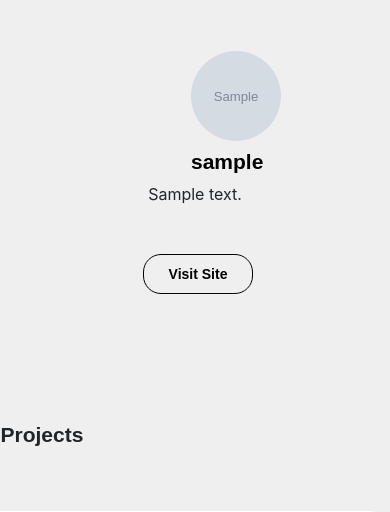
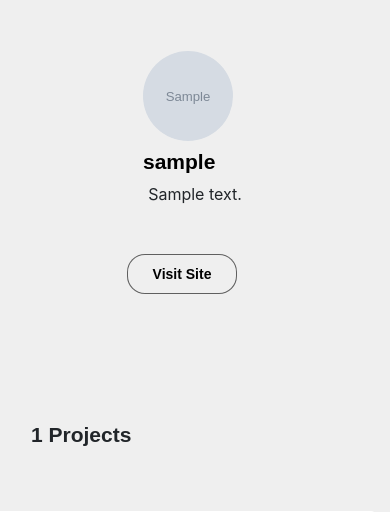
Before and after one commit to andyjohn23/awwards-clone, a Django app: page /user-details/ in a window 390 px wide. Shown: the part 77-589 px from the top of the page. Run offline with Django 3.2, Linux system fonts and the light colour scheme; a user stored in the database is signed in; tables that the repository leaves empty hold one stand-in row (values such as "Sample post"); grey boxes marked "Sample" are stand-in pictures.

Commit message:
updated files

```diff
--- a/awwards_users/static/css/main.css
+++ b/awwards_users/static/css/main.css
@@ -363,7 +363,7 @@ body {
   float: left;
   margin-left: -10rem;
 }
-.slide-visit-site a button{
+.slide-visit-site a button {
   outline: none;
   border: none;
   border-radius: 16px;
@@ -376,20 +376,20 @@ body {
   text-align: center;
   background-color: rgba(6, 210, 210, 0.8);
 }
-.slide-visit-site a button:hover{
+.slide-visit-site a button:hover {
   opacity: 0.9;
 }
-.user-profile{
+.user-profile {
   margin-left: 8rem;
 }
-.user-profile img{
+.user-profile img {
   width: 90px;
   height: 90px;
   object-fit: cover;
   border-radius: 50%;
   margin-left: 3rem;
 }
-.user-profile h1{
+.user-profile h1 {
   font-size: 21px;
   font-weight: bold;
   font-family: sans-serif;
@@ -397,31 +397,31 @@ body {
   padding-top: 0.5rem;
   margin-left: 3rem;
 }
-.user-profile-projects{
+.user-profile-projects {
   margin-top: 8rem;
 }
-.user-profile-projects h1{
+.user-profile-projects h1 {
   margin-left: -2rem;
   font-size: 21px;
   font-family: sans-serif;
   font-weight: bold;
 }
-.user-profile-visit-site{
+.user-profile-visit-site {
   margin-top: 2rem;
 }
-.user-profile-visit-site a button{
+.user-profile-visit-site a button {
   width: 110px;
   height: 40px;
   font-size: 14px;
   font-weight: 600;
   font-family: sans-serif;
   outline: none;
-  border: 1px solid black;
+  border: 1px solid rgba(0, 0, 0, 0.6);
   border-radius: 18px;
 }
-.user-profile-visit-site a button:hover{
-  border-color:rgba(6, 210, 210, 0.8);
-  background:transparent;
+.user-profile-visit-site a button:hover {
+  border-color: rgba(6, 210, 210, 0.8);
+  background: transparent;
   color: rgba(6, 210, 210, 0.8);
   transition: 0.5s ease;
 }
@@ -492,6 +492,23 @@ body {
     margin-top: 3rem;
     margin-left: 1rem;
   }
+  .user-profile-projects h1 {
+    margin-left: 1rem;
+  }
+  .user-profile img {
+    margin-left: 0rem;
+  }
+  .user-profile h1 {
+    margin-left: 0rem;
+  }
+  .user-profile-visit-site {
+    margin-top: 2rem;
+    margin-left: -1rem;
+  }
+  .search-form {
+    margin-left: 0rem;
+    margin-right: 10rem;
+  }
 }
 
 /* iphone phones media query */
@@ -531,6 +548,23 @@ body {
     margin-top: 3rem;
     margin-left: 1rem;
   }
+  .user-profile-projects h1 {
+    margin-left: 1rem;
+  }
+  .user-profile img {
+    margin-left: 0rem;
+  }
+  .user-profile h1 {
+    margin-left: 0rem;
+  }
+  .user-profile-visit-site {
+    margin-top: 2rem;
+    margin-left: -1rem;
+  }
+  .search-form {
+    margin-left: 0rem;
+    margin-right: 10rem;
+  }
 }
 
 /* ipad media query */
@@ -545,7 +579,7 @@ body {
   .slide-project-name {
     margin-bottom: 26rem;
   }
-  .carousel-inner{
+  .carousel-inner {
     width: 848px;
     height: 75vh;
     margin-top: 4.8rem;
@@ -566,7 +600,7 @@ body {
     width: 100%;
     overflow-x: hidden;
   }
-  .carousel-inner{
+  .carousel-inner {
     width: 1024px;
     height: 75vh;
     margin-top: 4.8rem;
--- a/awwards_users/templates/awwards-users/base.html
+++ b/awwards_users/templates/awwards-users/base.html
@@ -12,6 +12,7 @@
     <link rel="stylesheet" href="https://cdn.jsdelivr.net/npm/bootstrap@4.5.3/dist/css/bootstrap.min.css"
         integrity="sha384-TX8t27EcRE3e/ihU7zmQxVncDAy5uIKz4rEkgIXeMed4M0jlfIDPvg6uqKI2xXr2" crossorigin="anonymous">
     <link rel="stylesheet" type="text/css" href="{% static 'css/main.css' %}">
+    <link rel="stylesheet" href="https://cdnjs.cloudflare.com/ajax/libs/font-awesome/4.7.0/css/font-awesome.min.css">
     <title>Awwwards-clone</title>
 </head>
 
--- a/awwards_users/templates/awwards-users/base2.html
+++ b/awwards_users/templates/awwards-users/base2.html
@@ -12,6 +12,7 @@
     <link rel="stylesheet" href="https://cdn.jsdelivr.net/npm/bootstrap@4.5.3/dist/css/bootstrap.min.css"
         integrity="sha384-TX8t27EcRE3e/ihU7zmQxVncDAy5uIKz4rEkgIXeMed4M0jlfIDPvg6uqKI2xXr2" crossorigin="anonymous">
     <link rel="stylesheet" type="text/css" href="{% static 'css/register-login.css' %}">
+    <link rel="stylesheet" href="https://cdnjs.cloudflare.com/ajax/libs/font-awesome/4.7.0/css/font-awesome.min.css">
     <title>Awwwards-clone</title>
 </head>
 
--- a/awwards_users/templates/awwards-users/personal-profile.html
+++ b/awwards_users/templates/awwards-users/personal-profile.html
@@ -9,7 +9,7 @@
 
             </div>
 
-            <div class="col-md-4">
+            <div class="col-md-4 user-profile-photo">
                 <img src="{{ user.profile.image.url }}" alt="profile-photo">
                 <h1>{{ user.username }}</h1>
                 {% if user.profile.description %}
@@ -26,6 +26,7 @@
             </div>
         </div>
     </div>
+</div>
 </div>
 
 <div class="container user-profile-projects">
```
